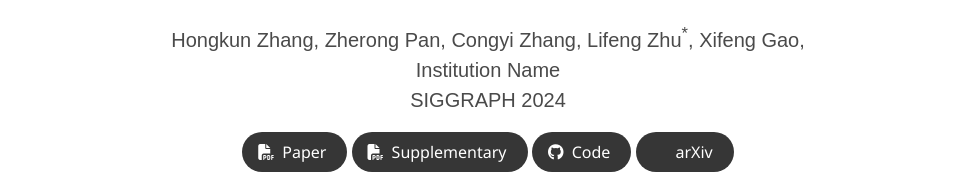
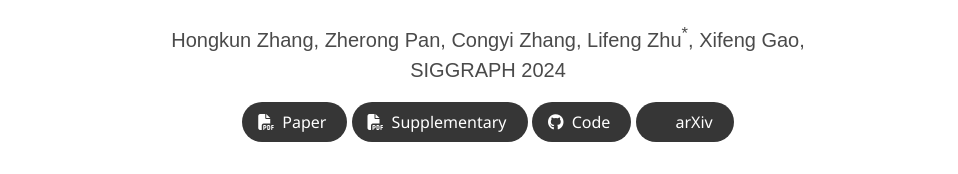
Before and after one commit to Quantuman134/Texpainter_page, a plain HTML site: page index.html in a window 1280 px wide. Shown: the part 159-333 px from the top of the page, without its empty margins (152-1110 px from the left). Drawn offline with nearby package versions, Linux system fonts and the light colour scheme; some icons are missing; a web font is replaced by a local one.

Commit message:
Update index.html

```diff
--- a/index.html
+++ b/index.html
@@ -69,7 +69,7 @@
                   </div>
 
                   <div class="is-size-5 publication-authors">
-                    <span class="author-block">Institution Name<br>SIGGRAPH 2024</span>
+                    <span class="author-block">SIGGRAPH 2024</span>
                   </div>
 
                   <div class="column has-text-centered">
```
